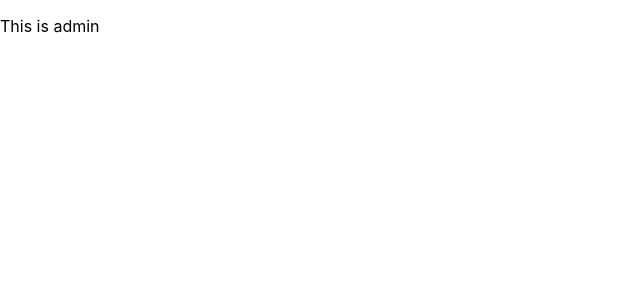
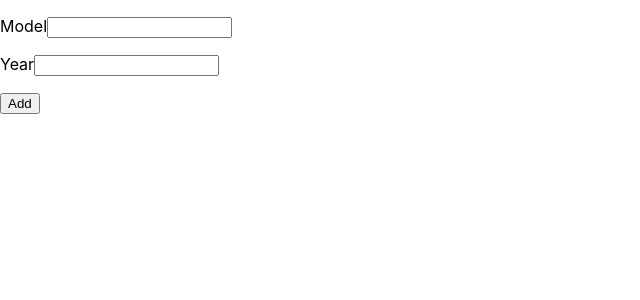
Before and after one commit to supermadboy/nesuto, a React (Create React App) app in the folder frontend/: page /admin in a window 1280 px wide. Shown: the top 300 px of the page, without its empty margins (0-640 px from the left). Built offline with nearby package versions, Linux system fonts and the light colour scheme.

Commit message:
Add mutation to frontend

```diff
--- a/frontend/src/components/Admin/index.tsx
+++ b/frontend/src/components/Admin/index.tsx
@@ -1,9 +1,56 @@
-import React from 'react';
+import { useMutation } from '@apollo/client';
+import React, { useState } from 'react';
+import { ADD_APPARTMENT } from '../../graphql/queries/apartments';
+import { Apartment } from '../../utility/types';
 
-const Admin = () => (
-  <div>
-    <p>This is admin</p>
-  </div>
-);
+const Admin = () => {
+  const [title, setTitle] = useState('');
+  const [description, setDescription] = useState('');
+
+  const [addApartment, { error, data }] = useMutation<
+    { apartment: Apartment },
+    { title: string, description: string }
+  >(ADD_APPARTMENT, {
+    variables: { title, description },
+  });
+
+  return (
+    <div>
+      {error ? (
+        <p>
+          Oh no!
+          {' '}
+          {error.message}
+        </p>
+      ) : null}
+      {data && data.apartment ? <p>Saved!</p> : null}
+      <form>
+        <p>
+          <label htmlFor="titleInput">
+            Model
+            <input
+              id="titleInput"
+              name="title"
+              onChange={(e: any) => setTitle(e.target.value)}
+            />
+          </label>
+        </p>
+        <p>
+          <label htmlFor="descriptionInput">
+            Year
+            <input
+              id="descriptionInput"
+              name="description"
+              onChange={(e: any) => setDescription(e.target.value)}
+            />
+          </label>
+        </p>
+        <button type="button" onClick={() => title && description && addApartment()}>
+          Add
+        </button>
+      </form>
+    </div>
+  );
+};
 
 export default Admin;
--- a/frontend/src/graphql/queries/apartments.ts
+++ b/frontend/src/graphql/queries/apartments.ts
@@ -13,3 +13,13 @@ export const APARTMENTS = gql`
     }
   }
 `;
+
+export const ADD_APPARTMENT = gql`
+  mutation addApartment($title: String!, $description: String!) {
+    addApartment(input: { title: $title, description: $description }) {
+      _id
+      title
+      description
+    }
+  }
+`;
--- a/frontend/src/utility/types.ts
+++ b/frontend/src/utility/types.ts
@@ -1,4 +1,5 @@
 export interface Apartment {
+  _id: string,
   title: string,
   description: string,
 }
```
Also changed, not shown: 2 other files (tests, documents, lock files or other folders).
